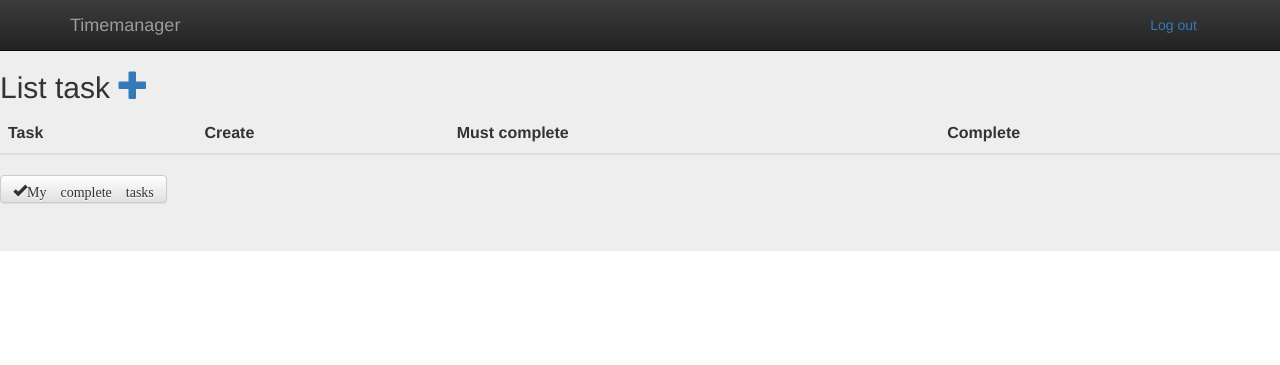
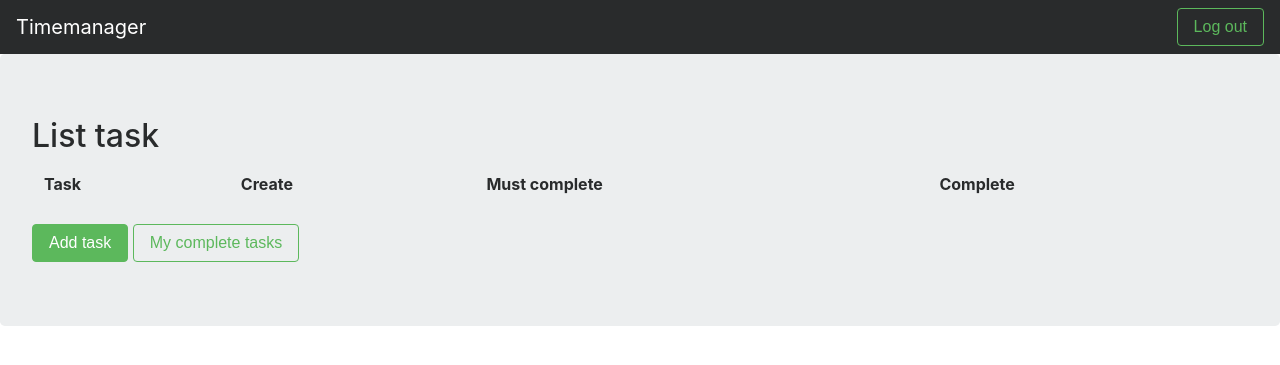
Before and after one commit to AdamovskiyAnatoliy/Timemanager, a Django app: page / in a window 1280 px wide. Shown: the top 365 px of the page. Run offline with Django 3.2, Linux system fonts and the light colour scheme; the visitor is signed in with stand-in values (Sample User, id 1); data that the repository does not hold is empty; some libraries are stand-ins or nearby versions.

Commit message:
Add bootstrap4

```diff
--- a/templates/base.html
+++ b/templates/base.html
@@ -2,22 +2,37 @@
 <html>
     <head>
         <title>Task</title>
-        <link rel="stylesheet" href="//maxcdn.bootstrapcdn.com/bootstrap/3.2.0/css/bootstrap.min.css">
-        <link rel="stylesheet" href="//maxcdn.bootstrapcdn.com/bootstrap/3.2.0/css/bootstrap-theme.min.css">
+        <link rel="stylesheet" href="https://maxcdn.bootstrapcdn.com/bootstrap/4.0.0-alpha.6/css/bootstrap.min.css" integrity="sha384-rwoIResjU2yc3z8GV/NPeZWAv56rSmLldC3R/AZzGRnGxQQKnKkoFVhFQhNUwEyJ" crossorigin="anonymous">
     <body>
+      <nav class="navbar navbar-toggleable-md navbar-inverse fixed-top bg-inverse">
+  <button class="navbar-toggler navbar-toggler-right" type="button" data-toggle="collapse" data-target="#navbarsExampleDefault" aria-controls="navbarsExampleDefault" aria-expanded="false" aria-label="Toggle navigation">
+    <span class="navbar-toggler-icon"></span>
+  </button>
+  <a class="navbar-brand" href="/">Timemanager</a>
+
+  <div class="collapse navbar-collapse" id="navbarsExampleDefault">
+    <ul class="navbar-nav mr-auto">
+
+
+
+        <div class="dropdown-menu" aria-labelledby="dropdown01">
+        </div>
+      </li>
+    </ul>
+    <form class="form-inline my-2 my-lg-0">
+      {% if user.is_authenticated %}
+            <a href="{% url 'logout' %}"><button type="button" class="btn btn-outline-success my-2 my-sm-0">Log out</button></a>
+      {% else %}
+            <a href="{% url 'login' %}"><button type="button" class="btn btn-outline-success my-2 my-sm-0">Log in</button></a>
+      {% endif %}
+    </form>
+  </div>
+</nav>
       <nav class="navbar navbar-inverse navbar-fixed-top">
         <div class="container">
           <div class="navbar-header">
               <a class="navbar-brand" href="/">Timemanager</a>
           </div>
-          <form class="navbar-form navbar-right">
-            {% if user.is_authenticated %}
-                  <button type="submit" class="btn btn-link"><a href="{% url 'logout' %}">Log out</a></button>
-            {% else %}
-                  <button type="submit" class="btn btn-success"><a href="{% url 'login' %}">Log in</a></button>
-            {% endif %}
-
-          </form>
         </div><!-- /.container -->
       </nav><!-- /.navbar -->
         <div class="jumbotron">
--- a/templates/signup.html
+++ b/templates/signup.html
@@ -16,6 +16,7 @@
         {% endfor %}
       </p>
     {% endfor %}
-    <button type="submit">Sign up</button>
+    <button  type="submit" class="btn btn-success">Sign up</button></a>
+
   </form>
 {% endblock %}
--- a/templates/task/task_list.html
+++ b/templates/task/task_list.html
@@ -4,7 +4,7 @@
 
             {% if user.is_authenticated %}
             <h2 class="sub-header">List task
-              <a href="{% url 'task_new' %}" class="top-menu"><span class="glyphicon glyphicon-plus"></span></a>
+
 
 </h2>
 <div class="table-responsive">
@@ -29,7 +29,8 @@
     </tbody>
   </table>
 </div>
-<a class="btn btn-default" href="{% url 'task_complete_list' %}"><span class="glyphicon glyphicon-ok">My complete tasks</span></a>
+<a href="{% url 'task_new' %}" class="top-menu"><button type="button" class="btn btn-success">Add task</button></a>
+<a href="{% url 'task_complete_list' %}"><button type="button" class="btn btn-outline-success">My complete tasks</button></a>
 
 {% endif %}
 
```
Also changed, not shown: templates/logged_out.html (+4 -4 lines), templates/login.html (+17 -3 lines).
